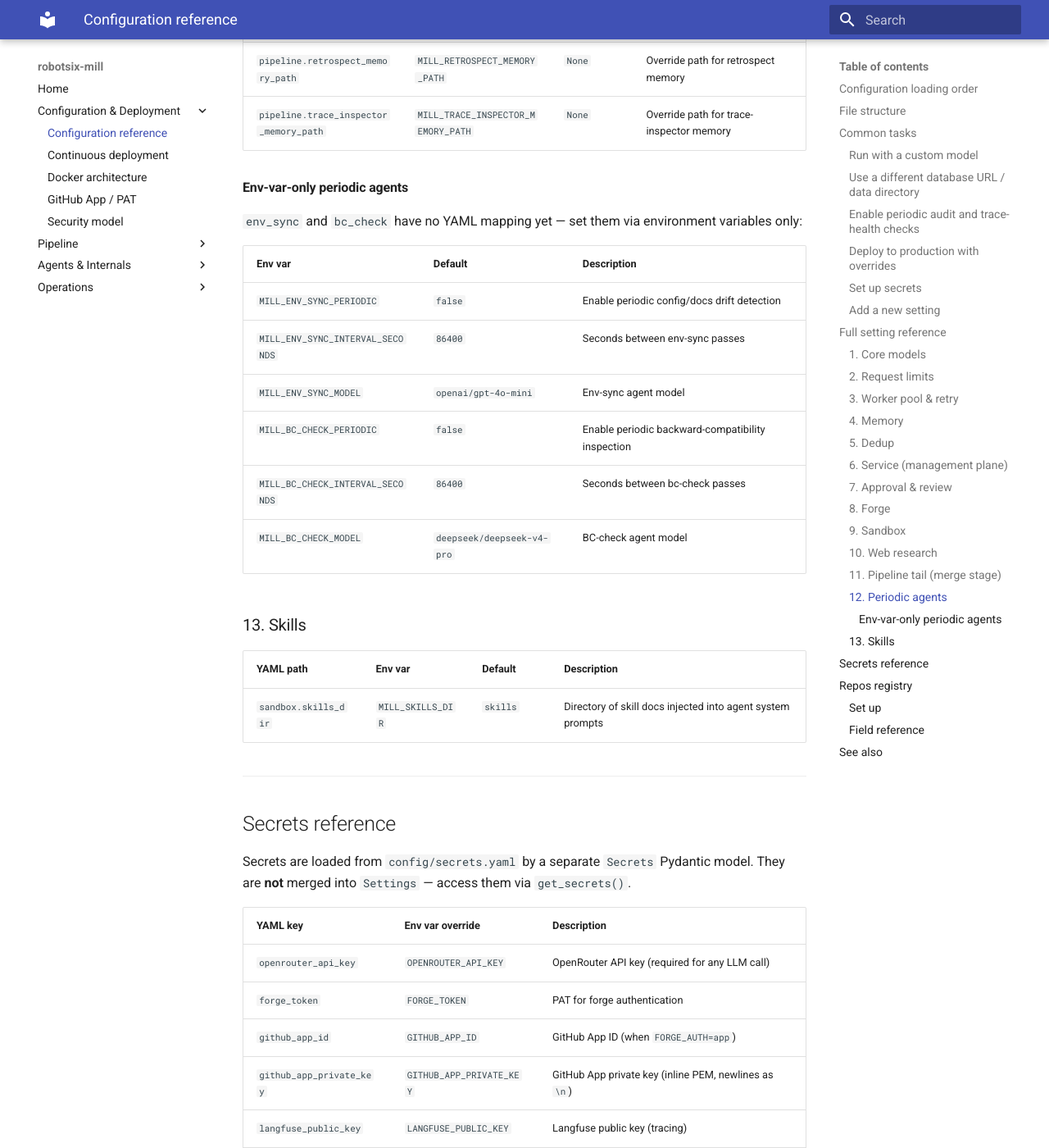
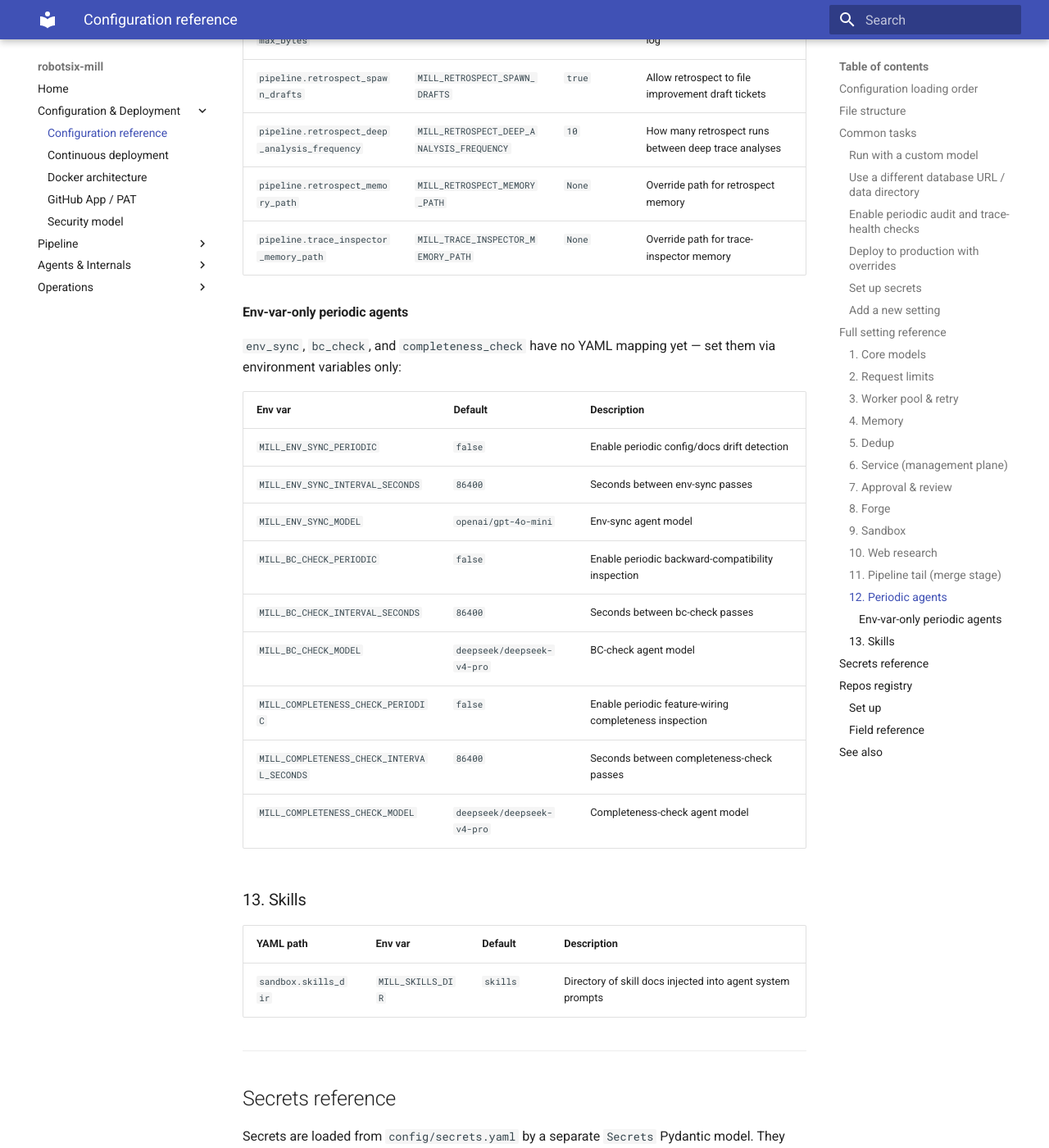
Before and after one commit to damien-robotsix/robotsix-mill, an MkDocs documentation site: the page built from docs/configuration.md, in a window 1280 px wide and 1400 px high, scrolled down 11774 px. Shown: the whole window at 82% size. Built offline with MkDocs 1.6.1 and Material for MkDocs 9.7.7, drawn with Linux system fonts in a browser that asks for light colours; some of the changed text lies outside the part shown.

Commit message:
mill(docs): Completeness-check: agent module, runner, and definition (20260525T093835Z-completeness-check-agent-module-runner-a-7c94)

```diff
--- a/docs/configuration.md
+++ b/docs/configuration.md
@@ -181,6 +181,8 @@
 | `core.models.agent_check` | `MILL_AGENT_CHECK_MODEL` | `deepseek/deepseek-v4-pro` | Agent-check agent — audits agent definitions for coherence |
 | `core.models.health` | `MILL_HEALTH_MODEL` | `deepseek/deepseek-v4-pro` | Health agent — codebase-health across 6 dimensions |
 | `core.models.survey` | `MILL_SURVEY_MODEL` | `deepseek/deepseek-v4-pro` | Survey agent — discovers OSS projects; proposes improvements |
+| `core.models.bc_check` | `MILL_BC_CHECK_MODEL` | `deepseek/deepseek-v4-pro` | BC-check agent — backward-compatibility scanner |
+| `core.models.completeness_check` | `MILL_COMPLETENESS_CHECK_MODEL` | `deepseek/deepseek-v4-pro` | Completeness-check agent — feature-wiring completeness scanner |
 | `core.models.rate_limit_fallback` | `MILL_RATE_LIMIT_FALLBACK_MODEL` | `""` (disabled) | Fallback model when rate-limit retries exhausted |
 | `core.models.doc` | `MILL_DOC_MODEL` | `deepseek/deepseek-v4-pro` | Documentation agent |
 | `core.models.triage` | `MILL_TRIAGE_MODEL` | `openai/gpt-4o-mini` | Pre-refine triage — fast/cheap classification |
@@ -314,14 +316,14 @@
 | `periodic.<name>.memory_path` | `MILL_<NAME>_MEMORY_PATH` | `None` | Override path for memory ledger ² |
 
 Periodic agents: `audit`, `trace_health`, `health`, `test_gap`,
-`agent_check`, `survey`, `ci_monitor`, `env_sync`.
+`agent_check`, `survey`, `ci_monitor`, `env_sync`, `completeness_check`.
 
 > ¹ `survey` is the exception — its default is `enabled: true`.
 >
 > ² `trace_health` and `ci_monitor` do **not** have a `memory_path`
 > field — they write no per-agent memory ledger.
 >
-> `env_sync` and `bc_check` are **env-var-only** (no YAML mapping yet).
+> `env_sync`, `bc_check`, and `completeness_check` are **env-var-only** (no YAML mapping yet).
 > Set `MILL_ENV_SYNC_PERIODIC=true`, `MILL_BC_CHECK_PERIODIC=true`, etc.
 
 Additional fields:
@@ -336,7 +338,7 @@
 
 #### Env-var-only periodic agents
 
-`env_sync` and `bc_check` have no YAML mapping yet — set them via
+`env_sync`, `bc_check`, and `completeness_check` have no YAML mapping yet — set them via
 environment variables only:
 
 | Env var | Default | Description |
@@ -347,6 +349,9 @@
 | `MILL_BC_CHECK_PERIODIC` | `false` | Enable periodic backward-compatibility inspection |
 | `MILL_BC_CHECK_INTERVAL_SECONDS` | `86400` | Seconds between bc-check passes |
 | `MILL_BC_CHECK_MODEL` | `deepseek/deepseek-v4-pro` | BC-check agent model |
+| `MILL_COMPLETENESS_CHECK_PERIODIC` | `false` | Enable periodic feature-wiring completeness inspection |
+| `MILL_COMPLETENESS_CHECK_INTERVAL_SECONDS` | `86400` | Seconds between completeness-check passes |
+| `MILL_COMPLETENESS_CHECK_MODEL` | `deepseek/deepseek-v4-pro` | Completeness-check agent model |
 
 ### 13. Skills
 
```
Also changed, not shown: docs/agent-yaml-schema.md (+3 -2 lines), docs/agents.md (+2 -0 lines).
